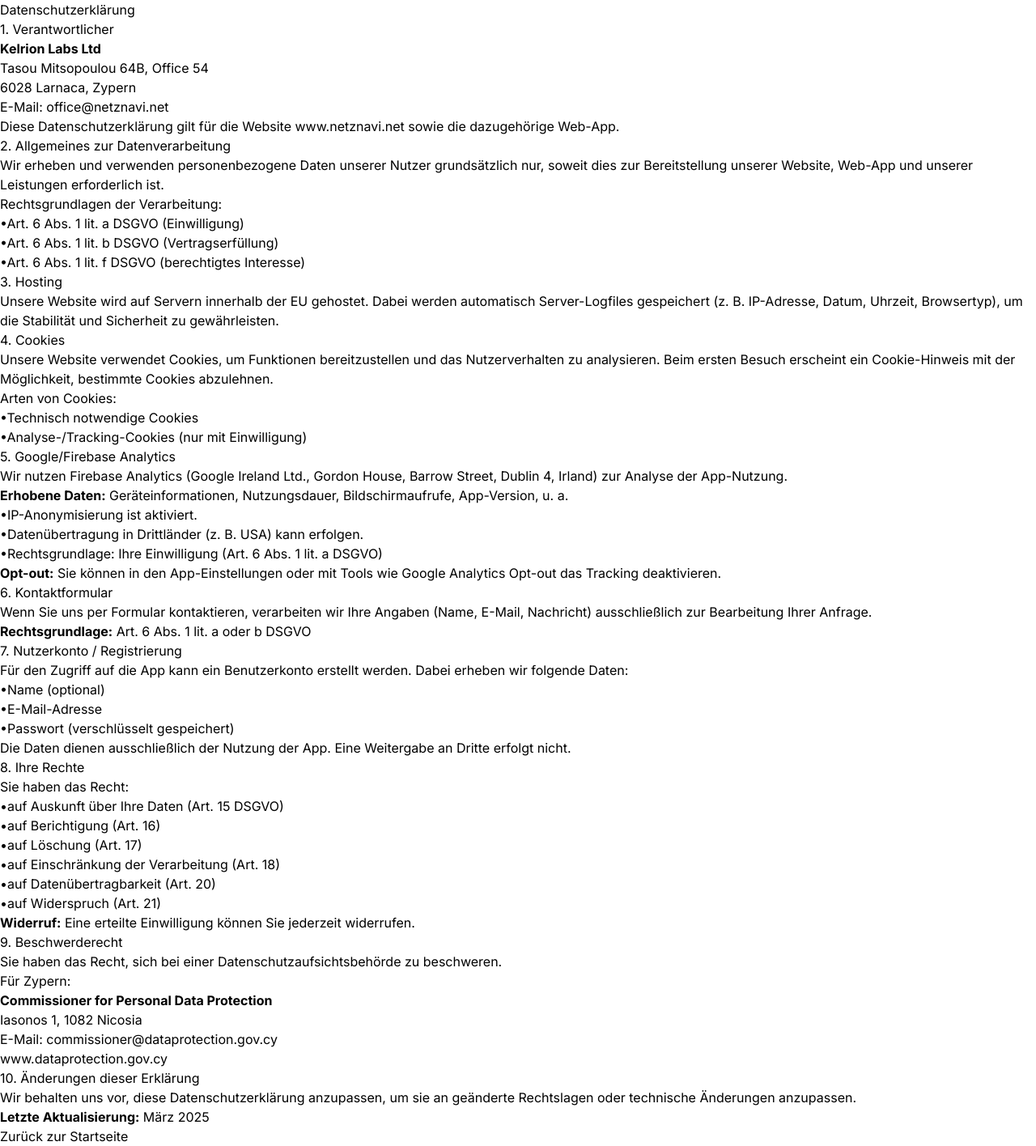
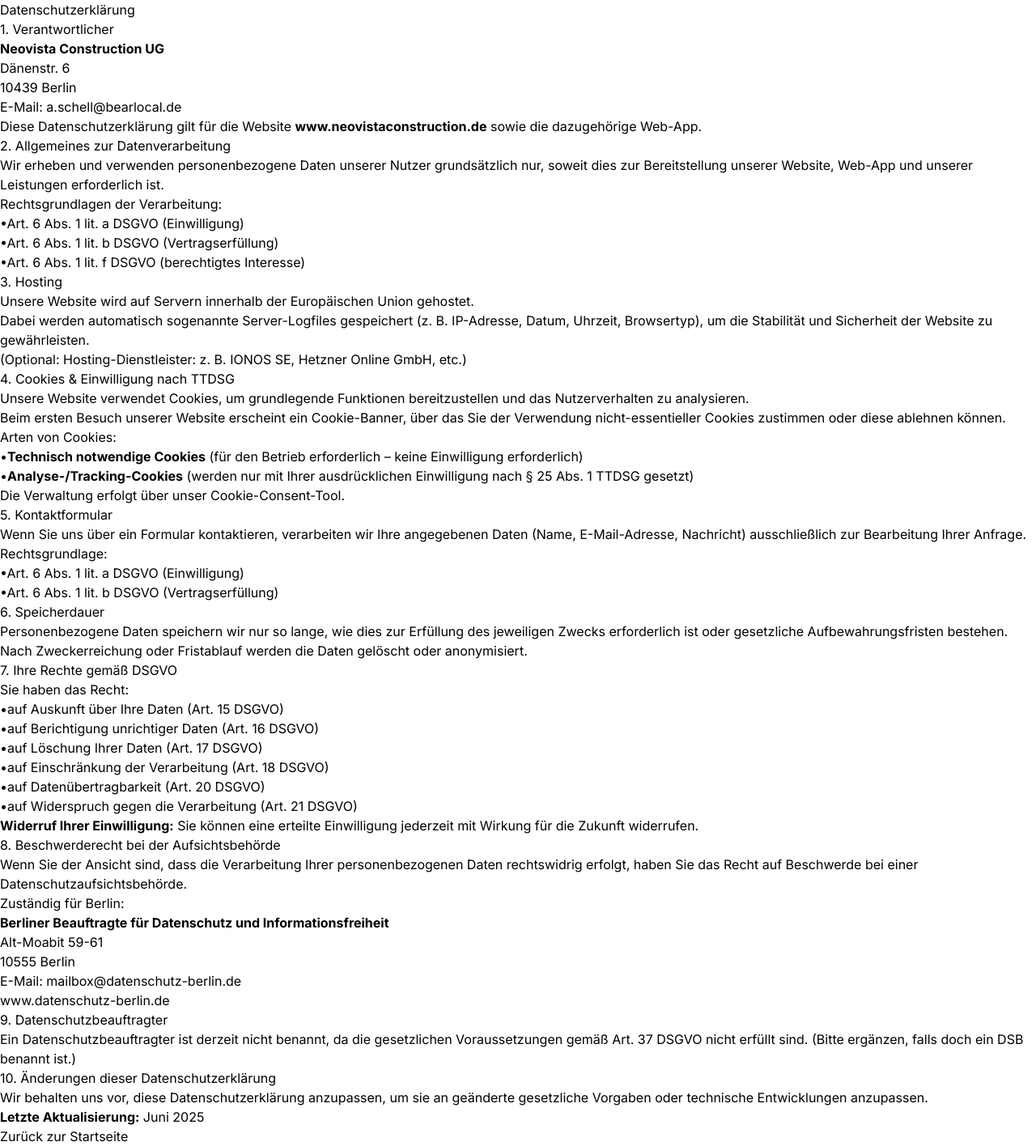
Before and after one commit to YuvrajShekhar/Construction-Company-Website, a React (Vite) app: page /datenschutz in a window 1280 px wide. Shown: the whole page at 81% size. Built offline with nearby package versions, Linux system fonts and the light colour scheme; the HTML template or start-up script is replaced by a standard one.

Commit message:
added more details to Privacy Policy

```diff
--- a/src/components/CopyrightPage.jsx
+++ b/src/components/CopyrightPage.jsx
@@ -22,10 +22,9 @@
               </h2>
               <div className="bg-gray-50 p-6 rounded-lg">
                 <p className="text-gray-700 leading-relaxed">
-                  <strong className="text-gray-900">kelrion labs ltd</strong><br />
-                  Tasou Mitsopoulou 64B, Office 54<br />
-                  6028 Larnaca<br />
-                  Zypern
+                  <strong className="text-gray-900">Neovista Construction UG</strong><br />
+                  Dänenstr. 6<br />
+                  10439 Berlin
                 </p>
               </div>
             </section>
@@ -36,7 +35,7 @@
                 Vertreten durch:
               </h2>
               <div className="bg-gray-50 p-6 rounded-lg">
-                <p className="text-gray-700 leading-relaxed">Max Muain, Alexander Schell</p>
+                <p className="text-gray-700 leading-relaxed">Alexander Schell, Viktor Shevsov</p>
               </div>
             </section>
 
@@ -47,7 +46,7 @@
               </h2>
               <div className="bg-gray-50 p-6 rounded-lg">
                 <p className="text-gray-700 leading-relaxed">
-                  E-Mail: <a href="mailto:office@netznavi.net" className="text-yellow-600 hover:text-yellow-700 underline transition-colors">office@netznavi.net</a>
+                  E-Mail: <a href="mailto:office@netznavi.net" className="text-yellow-600 hover:text-yellow-700 underline transition-colors">a.schell@bearlocal.de</a>
                 </p>
               </div>
             </section>
@@ -61,7 +60,7 @@
                 <p className="text-gray-700 leading-relaxed">
                   Eintragung im Handelsregister von Nikosia<br />
                   Registergericht: Nikosia<br />
-                  Registernummer: HE469814
+                  Registernummer: HRB 270861 B
                 </p>
               </div>
             </section>
@@ -73,7 +72,7 @@
               </h2>
               <div className="bg-gray-50 p-6 rounded-lg">
                 <p className="text-gray-700 leading-relaxed">
-                  Umsatzsteuer-Identifikationsnummer gemäß §27a Umsatzsteuergesetz: <strong className="text-gray-900">CY 10431028Y</strong>
+                  Umsatzsteuer-Identifikationsnummer gemäß §27a Umsatzsteuergesetz: <strong className="text-gray-900">DE451657966</strong>
                 </p>
               </div>
             </section>
--- a/src/components/PrivacyPolicy.jsx
+++ b/src/components/PrivacyPolicy.jsx
@@ -22,15 +22,15 @@
               </h2>
               <div className="bg-gray-50 p-6 rounded-lg space-y-4">
                 <p className="text-gray-700 leading-relaxed">
-                  <strong className="text-gray-900">Kelrion Labs Ltd</strong><br />
-                  Tasou Mitsopoulou 64B, Office 54<br />
-                  6028 Larnaca, Zypern
+                  <strong className="text-gray-900">Neovista Construction UG</strong><br />
+                  Dänenstr. 6<br />
+                  10439 Berlin
                 </p>
                 <p className="text-gray-700 leading-relaxed">
-                  E-Mail: <a href="mailto:office@netznavi.net" className="text-yellow-600 hover:text-yellow-700 underline transition-colors">office@netznavi.net</a>
+                  E-Mail: <a href="mailto:a.schell@bearlocal.de" className="text-yellow-600 hover:text-yellow-700 underline transition-colors">a.schell@bearlocal.de</a>
                 </p>
                 <p className="text-gray-700 leading-relaxed">
-                  Diese Datenschutzerklärung gilt für die Website <a href="https://www.netznavi.net" className="text-yellow-600 hover:text-yellow-700 underline transition-colors">www.netznavi.net</a> sowie die dazugehörige Web-App.
+                  Diese Datenschutzerklärung gilt für die Website <strong className="text-gray-900">www.neovistaconstruction.de</strong> sowie die dazugehörige Web-App.
                 </p>
               </div>
             </section>
@@ -69,118 +69,91 @@
               <h2 className="text-2xl font-semibold text-gray-800 mb-4 border-b-2 border-yellow-600 pb-2">
                 3. Hosting
               </h2>
-              <div className="bg-gray-50 p-6 rounded-lg">
+              <div className="bg-gray-50 p-6 rounded-lg space-y-4">
                 <p className="text-gray-700 leading-relaxed">
-                  Unsere Website wird auf Servern innerhalb der EU gehostet. Dabei werden automatisch Server-Logfiles gespeichert (z. B. IP-Adresse, Datum, Uhrzeit, Browsertyp), um die Stabilität und Sicherheit zu gewährleisten.
+                  Unsere Website wird auf Servern innerhalb der Europäischen Union gehostet.
+                </p>
+                <p className="text-gray-700 leading-relaxed">
+                  Dabei werden automatisch sogenannte Server-Logfiles gespeichert (z. B. IP-Adresse, Datum, Uhrzeit, Browsertyp), um die Stabilität und Sicherheit der Website zu gewährleisten.
+                </p>
+                <p className="text-gray-700 leading-relaxed italic">
+                  (Optional: Hosting-Dienstleister: z. B. IONOS SE, Hetzner Online GmbH, etc.)
                 </p>
               </div>
             </section>
 
-            {/* 4. Cookies */}
+            {/* 4. Cookies & Einwilligung nach TTDSG */}
             <section>
               <h2 className="text-2xl font-semibold text-gray-800 mb-4 border-b-2 border-yellow-600 pb-2">
-                4. Cookies
+                4. Cookies & Einwilligung nach TTDSG
               </h2>
               <div className="bg-gray-50 p-6 rounded-lg space-y-4">
                 <p className="text-gray-700 leading-relaxed">
-                  Unsere Website verwendet Cookies, um Funktionen bereitzustellen und das Nutzerverhalten zu analysieren. Beim ersten Besuch erscheint ein Cookie-Hinweis mit der Möglichkeit, bestimmte Cookies abzulehnen.
+                  Unsere Website verwendet Cookies, um grundlegende Funktionen bereitzustellen und das Nutzerverhalten zu analysieren.
+                </p>
+                <p className="text-gray-700 leading-relaxed">
+                  Beim ersten Besuch unserer Website erscheint ein Cookie-Banner, über das Sie der Verwendung nicht-essentieller Cookies zustimmen oder diese ablehnen können.
                 </p>
                 <div>
                   <p className="text-gray-700 leading-relaxed mb-3 font-medium">Arten von Cookies:</p>
                   <ul className="space-y-2 pl-4">
                     <li className="text-gray-700 flex items-start">
                       <span className="text-yellow-600 mr-2">•</span>
-                      Technisch notwendige Cookies
+                      <strong>Technisch notwendige Cookies</strong> (für den Betrieb erforderlich – keine Einwilligung erforderlich)
                     </li>
                     <li className="text-gray-700 flex items-start">
                       <span className="text-yellow-600 mr-2">•</span>
-                      Analyse-/Tracking-Cookies (nur mit Einwilligung)
+                      <strong>Analyse-/Tracking-Cookies</strong> (werden nur mit Ihrer ausdrücklichen Einwilligung nach § 25 Abs. 1 TTDSG gesetzt)
+                    </li>
+                  </ul>
+                </div>
+                <p className="text-gray-700 leading-relaxed">
+                  Die Verwaltung erfolgt über unser Cookie-Consent-Tool.
+                </p>
+              </div>
+            </section>
+
+            {/* 5. Kontaktformular */}
+            <section>
+              <h2 className="text-2xl font-semibold text-gray-800 mb-4 border-b-2 border-yellow-600 pb-2">
+                5. Kontaktformular
+              </h2>
+              <div className="bg-gray-50 p-6 rounded-lg space-y-4">
+                <p className="text-gray-700 leading-relaxed">
+                  Wenn Sie uns über ein Formular kontaktieren, verarbeiten wir Ihre angegebenen Daten (Name, E-Mail-Adresse, Nachricht) ausschließlich zur Bearbeitung Ihrer Anfrage.
+                </p>
+                <div>
+                  <p className="text-gray-700 leading-relaxed mb-3 font-medium">Rechtsgrundlage:</p>
+                  <ul className="space-y-2 pl-4">
+                    <li className="text-gray-700 flex items-start">
+                      <span className="text-yellow-600 mr-2">•</span>
+                      Art. 6 Abs. 1 lit. a DSGVO (Einwilligung)
+                    </li>
+                    <li className="text-gray-700 flex items-start">
+                      <span className="text-yellow-600 mr-2">•</span>
+                      Art. 6 Abs. 1 lit. b DSGVO (Vertragserfüllung)
                     </li>
                   </ul>
                 </div>
               </div>
             </section>
 
-            {/* 5. Google/Firebase Analytics */}
+            {/* 6. Speicherdauer */}
             <section>
               <h2 className="text-2xl font-semibold text-gray-800 mb-4 border-b-2 border-yellow-600 pb-2">
-                5. Google/Firebase Analytics
+                6. Speicherdauer
               </h2>
-              <div className="bg-gray-50 p-6 rounded-lg space-y-4">
+              <div className="bg-gray-50 p-6 rounded-lg">
                 <p className="text-gray-700 leading-relaxed">
-                  Wir nutzen Firebase Analytics (Google Ireland Ltd., Gordon House, Barrow Street, Dublin 4, Irland) zur Analyse der App-Nutzung.
-                </p>
-                <p className="text-gray-700 leading-relaxed">
-                  <strong className="text-gray-900">Erhobene Daten:</strong> Geräteinformationen, Nutzungsdauer, Bildschirmaufrufe, App-Version, u. a.
-                </p>
-                <ul className="space-y-2 pl-4">
-                  <li className="text-gray-700 flex items-start">
-                    <span className="text-yellow-600 mr-2">•</span>
-                    IP-Anonymisierung ist aktiviert.
-                  </li>
-                  <li className="text-gray-700 flex items-start">
-                    <span className="text-yellow-600 mr-2">•</span>
-                    Datenübertragung in Drittländer (z. B. USA) kann erfolgen.
-                  </li>
-                  <li className="text-gray-700 flex items-start">
-                    <span className="text-yellow-600 mr-2">•</span>
-                    Rechtsgrundlage: Ihre Einwilligung (Art. 6 Abs. 1 lit. a DSGVO)
-                  </li>
-                </ul>
-                <p className="text-gray-700 leading-relaxed">
-                  <strong className="text-gray-900">Opt-out:</strong> Sie können in den App-Einstellungen oder mit Tools wie <a href="https://tools.google.com/dlpage/gaoptout" className="text-yellow-600 hover:text-yellow-700 underline transition-colors">Google Analytics Opt-out</a> das Tracking deaktivieren.
+                  Personenbezogene Daten speichern wir nur so lange, wie dies zur Erfüllung des jeweiligen Zwecks erforderlich ist oder gesetzliche Aufbewahrungsfristen bestehen. Nach Zweckerreichung oder Fristablauf werden die Daten gelöscht oder anonymisiert.
                 </p>
               </div>
             </section>
 
-            {/* 6. Kontaktformular */}
+            {/* 7. Ihre Rechte gemäß DSGVO */}
             <section>
               <h2 className="text-2xl font-semibold text-gray-800 mb-4 border-b-2 border-yellow-600 pb-2">
-                6. Kontaktformular
-              </h2>
-              <div className="bg-gray-50 p-6 rounded-lg space-y-4">
-                <p className="text-gray-700 leading-relaxed">
-                  Wenn Sie uns per Formular kontaktieren, verarbeiten wir Ihre Angaben (Name, E-Mail, Nachricht) ausschließlich zur Bearbeitung Ihrer Anfrage.
-                </p>
-                <p className="text-gray-700 leading-relaxed">
-                  <strong className="text-gray-900">Rechtsgrundlage:</strong> Art. 6 Abs. 1 lit. a oder b DSGVO
-                </p>
-              </div>
-            </section>
-
-            {/* 7. Nutzerkonto / Registrierung */}
-            <section>
-              <h2 className="text-2xl font-semibold text-gray-800 mb-4 border-b-2 border-yellow-600 pb-2">
-                7. Nutzerkonto / Registrierung
-              </h2>
-              <div className="bg-gray-50 p-6 rounded-lg space-y-4">
-                <p className="text-gray-700 leading-relaxed">
-                  Für den Zugriff auf die App kann ein Benutzerkonto erstellt werden. Dabei erheben wir folgende Daten:
-                </p>
-                <ul className="space-y-2 pl-4">
-                  <li className="text-gray-700 flex items-start">
-                    <span className="text-yellow-600 mr-2">•</span>
-                    Name (optional)
-                  </li>
-                  <li className="text-gray-700 flex items-start">
-                    <span className="text-yellow-600 mr-2">•</span>
-                    E-Mail-Adresse
-                  </li>
-                  <li className="text-gray-700 flex items-start">
-                    <span className="text-yellow-600 mr-2">•</span>
-                    Passwort (verschlüsselt gespeichert)
-                  </li>
-                </ul>
-                <p className="text-gray-700 leading-relaxed">
-                  Die Daten dienen ausschließlich der Nutzung der App. Eine Weitergabe an Dritte erfolgt nicht.
-                </p>
-              </div>
-            </section>
-
-            {/* 8. Ihre Rechte */}
-            <section>
-              <h2 className="text-2xl font-semibold text-gray-800 mb-4 border-b-2 border-yellow-600 pb-2">
-                8. Ihre Rechte
+                7. Ihre Rechte gemäß DSGVO
               </h2>
               <div className="bg-gray-50 p-6 rounded-lg space-y-4">
                 <p className="text-gray-700 leading-relaxed mb-3">Sie haben das Recht:</p>
@@ -191,65 +164,78 @@
                   </li>
                   <li className="text-gray-700 flex items-start">
                     <span className="text-yellow-600 mr-2">•</span>
-                    auf Berichtigung (Art. 16)
+                    auf Berichtigung unrichtiger Daten (Art. 16 DSGVO)
                   </li>
                   <li className="text-gray-700 flex items-start">
                     <span className="text-yellow-600 mr-2">•</span>
-                    auf Löschung (Art. 17)
+                    auf Löschung Ihrer Daten (Art. 17 DSGVO)
                   </li>
                   <li className="text-gray-700 flex items-start">
                     <span className="text-yellow-600 mr-2">•</span>
-                    auf Einschränkung der Verarbeitung (Art. 18)
+                    auf Einschränkung der Verarbeitung (Art. 18 DSGVO)
                   </li>
                   <li className="text-gray-700 flex items-start">
                     <span className="text-yellow-600 mr-2">•</span>
-                    auf Datenübertragbarkeit (Art. 20)
+                    auf Datenübertragbarkeit (Art. 20 DSGVO)
                   </li>
                   <li className="text-gray-700 flex items-start">
                     <span className="text-yellow-600 mr-2">•</span>
-                    auf Widerspruch (Art. 21)
+                    auf Widerspruch gegen die Verarbeitung (Art. 21 DSGVO)
                   </li>
                 </ul>
                 <p className="text-gray-700 leading-relaxed">
-                  <strong className="text-gray-900">Widerruf:</strong> Eine erteilte Einwilligung können Sie jederzeit widerrufen.
+                  <strong className="text-gray-900">Widerruf Ihrer Einwilligung:</strong> Sie können eine erteilte Einwilligung jederzeit mit Wirkung für die Zukunft widerrufen.
                 </p>
               </div>
             </section>
 
-            {/* 9. Beschwerderecht */}
+            {/* 8. Beschwerderecht bei der Aufsichtsbehörde */}
             <section>
               <h2 className="text-2xl font-semibold text-gray-800 mb-4 border-b-2 border-yellow-600 pb-2">
-                9. Beschwerderecht
+                8. Beschwerderecht bei der Aufsichtsbehörde
               </h2>
               <div className="bg-gray-50 p-6 rounded-lg space-y-4">
                 <p className="text-gray-700 leading-relaxed">
-                  Sie haben das Recht, sich bei einer Datenschutzaufsichtsbehörde zu beschweren.
+                  Wenn Sie der Ansicht sind, dass die Verarbeitung Ihrer personenbezogenen Daten rechtswidrig erfolgt, haben Sie das Recht auf Beschwerde bei einer Datenschutzaufsichtsbehörde.
                 </p>
                 <div>
-                  <p className="text-gray-700 leading-relaxed mb-3 font-medium">Für Zypern:</p>
+                  <p className="text-gray-700 leading-relaxed mb-3 font-medium">Zuständig für Berlin:</p>
                   <div className="pl-4">
                     <p className="text-gray-700 leading-relaxed">
-                      <strong className="text-gray-900">Commissioner for Personal Data Protection</strong><br />
-                      Iasonos 1, 1082 Nicosia<br />
-                      E-Mail: <a href="mailto:commissioner@dataprotection.gov.cy" className="text-yellow-600 hover:text-yellow-700 underline transition-colors">commissioner@dataprotection.gov.cy</a><br />
-                      <a href="https://www.dataprotection.gov.cy" className="text-yellow-600 hover:text-yellow-700 underline transition-colors">www.dataprotection.gov.cy</a>
+                      <strong className="text-gray-900">Berliner Beauftragte für Datenschutz und Informationsfreiheit</strong><br />
+                      Alt-Moabit 59-61<br />
+                      10555 Berlin<br />
+                      E-Mail: <a href="mailto:mailbox@datenschutz-berlin.de" className="text-yellow-600 hover:text-yellow-700 underline transition-colors">mailbox@datenschutz-berlin.de</a><br />
+                      <a href="https://www.datenschutz-berlin.de" className="text-yellow-600 hover:text-yellow-700 underline transition-colors">www.datenschutz-berlin.de</a>
                     </p>
                   </div>
                 </div>
               </div>
             </section>
 
-            {/* 10. Änderungen dieser Erklärung */}
+            {/* 9. Datenschutzbeauftragter */}
             <section>
               <h2 className="text-2xl font-semibold text-gray-800 mb-4 border-b-2 border-yellow-600 pb-2">
-                10. Änderungen dieser Erklärung
+                9. Datenschutzbeauftragter
+              </h2>
+              <div className="bg-gray-50 p-6 rounded-lg">
+                <p className="text-gray-700 leading-relaxed">
+                  Ein Datenschutzbeauftragter ist derzeit nicht benannt, da die gesetzlichen Voraussetzungen gemäß Art. 37 DSGVO nicht erfüllt sind. <span className="italic">(Bitte ergänzen, falls doch ein DSB benannt ist.)</span>
+                </p>
+              </div>
+            </section>
+
+            {/* 10. Änderungen dieser Datenschutzerklärung */}
+            <section>
+              <h2 className="text-2xl font-semibold text-gray-800 mb-4 border-b-2 border-yellow-600 pb-2">
+                10. Änderungen dieser Datenschutzerklärung
               </h2>
               <div className="bg-gray-50 p-6 rounded-lg space-y-4">
                 <p className="text-gray-700 leading-relaxed">
-                  Wir behalten uns vor, diese Datenschutzerklärung anzupassen, um sie an geänderte Rechtslagen oder technische Änderungen anzupassen.
+                  Wir behalten uns vor, diese Datenschutzerklärung anzupassen, um sie an geänderte gesetzliche Vorgaben oder technische Entwicklungen anzupassen.
                 </p>
                 <p className="text-gray-700 leading-relaxed">
-                  <strong className="text-gray-900">Letzte Aktualisierung:</strong> März 2025
+                  <strong className="text-gray-900">Letzte Aktualisierung:</strong> Juni 2025
                 </p>
               </div>
             </section>
```
